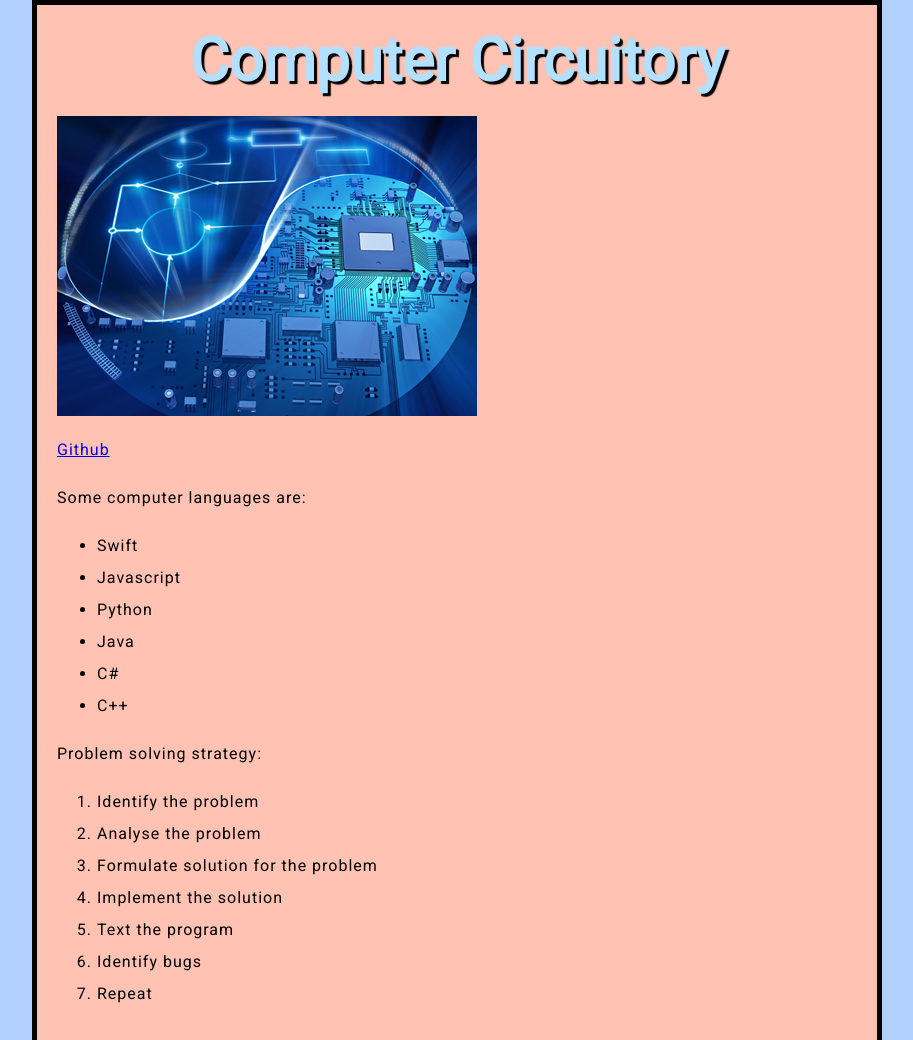
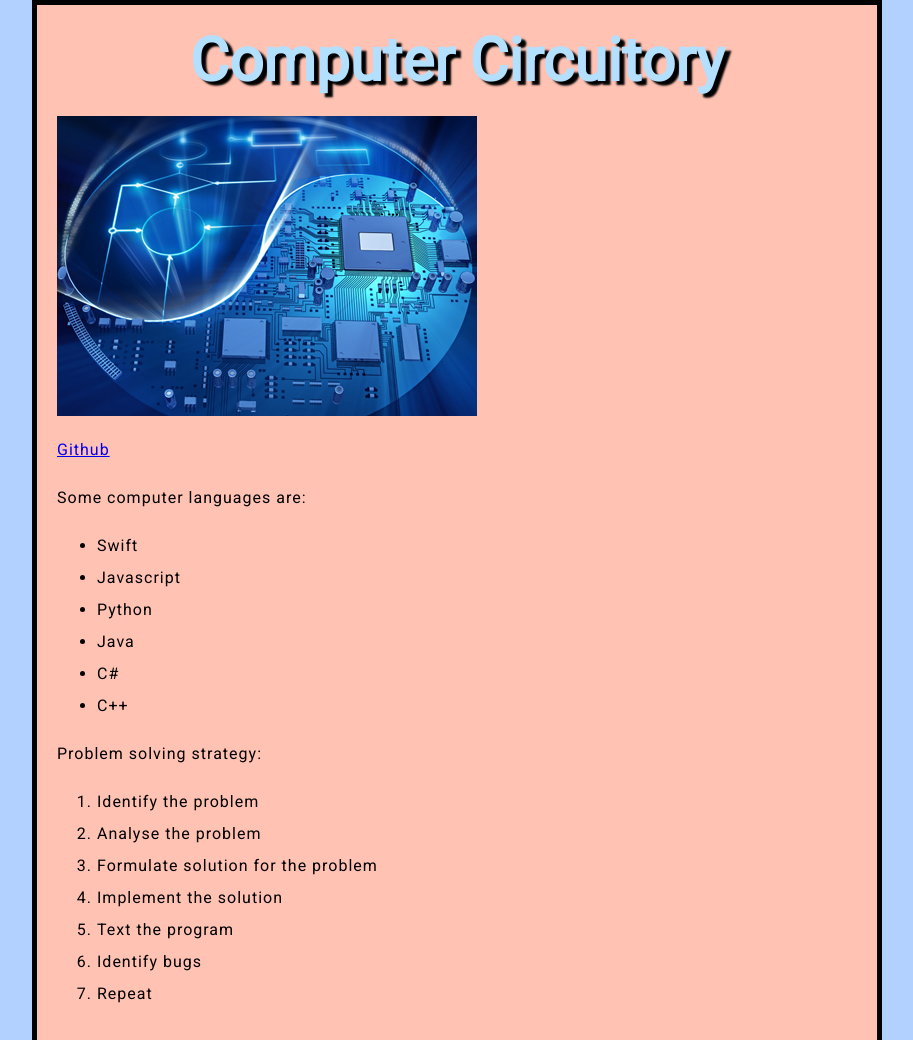
Before and after one commit to tyvoiax/firstsite, a plain HTML site: page index.html in a window 1280 px wide. Shown: the top 1040 px of the page, without its empty margins (183-1096 px from the left). Drawn offline with Linux system fonts and the light colour scheme.

Commit message:
Update style.css

```diff
--- a/styles/style.css
+++ b/styles/style.css
@@ -25,5 +25,5 @@ h1 {
   margin: 0;
   padding: 20px 0;
   color: #b3e0ff;
-  text-shadow: 3px 3px 1px black;
+  text-shadow: 5px 4px 2px black;
 }
```
